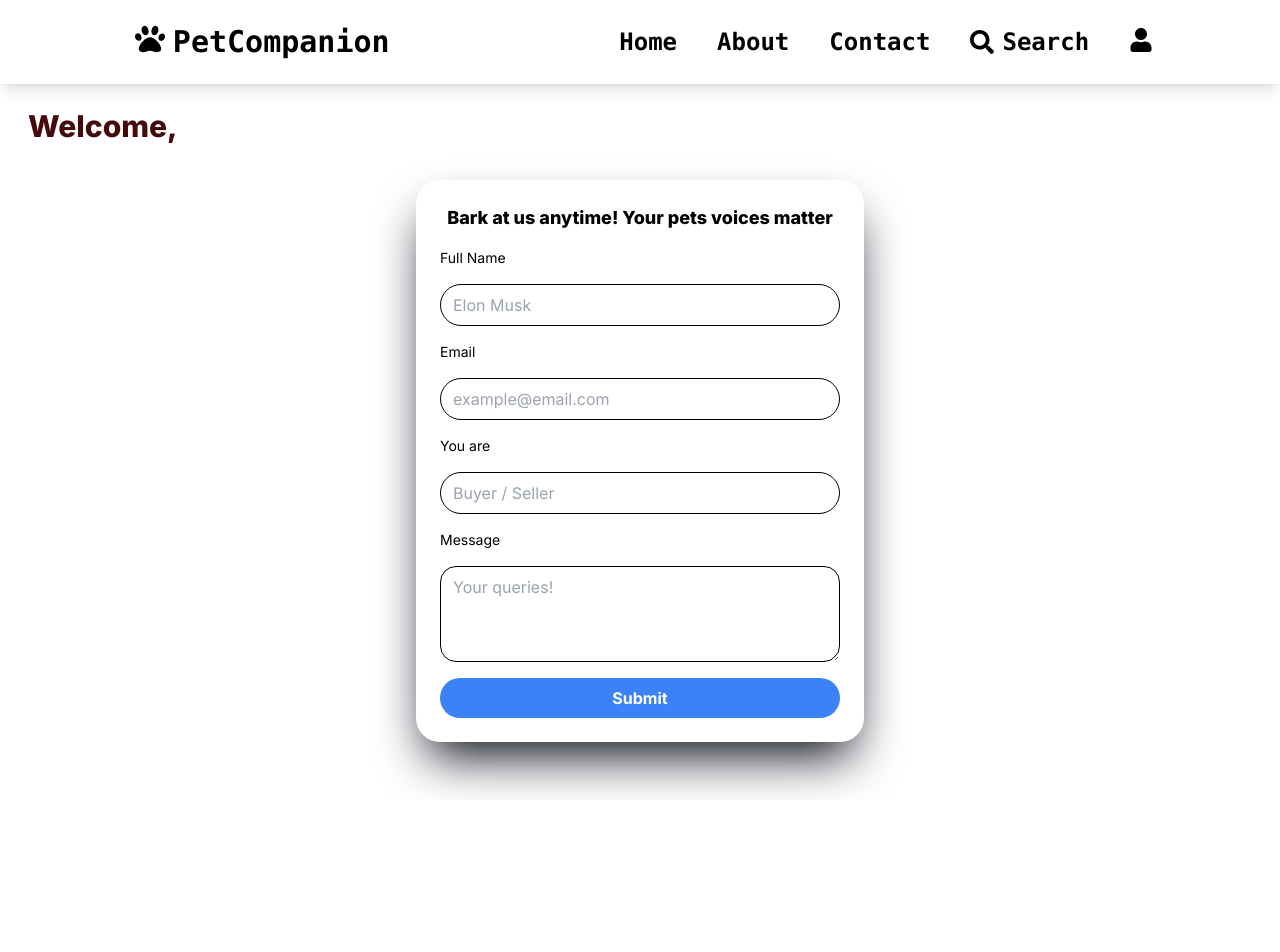
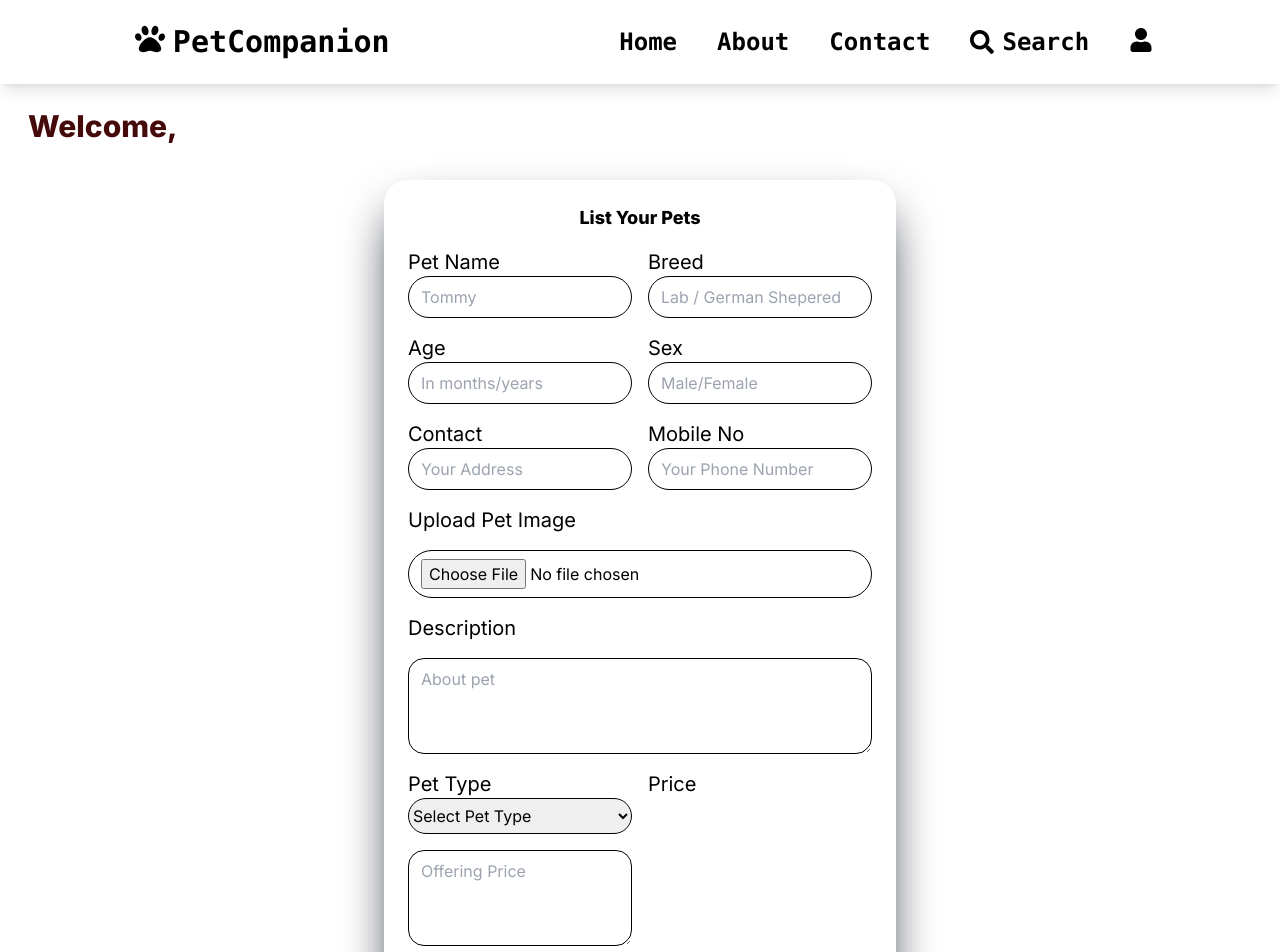
Before and after one commit to SanjayKumar-M/PetCompanion, a Next.js app: page /dashboard/seller in a window 1280 px wide. Shown: the top 952 px of the page. Before the commit the page ends 800 px from the top, so only its background shows below. Built offline with nearby package versions, Linux system fonts and the light colour scheme; no server answers.

Commit message:
fixed db

```diff
--- a/src/app/api/uploadPets/route.js
+++ b/src/app/api/uploadPets/route.js
@@ -4,9 +4,9 @@ import { NextResponse } from "next/server";
 
 export async function POST(request){
 
-    const {name,age,breed,sex,price,petImage,contact} = await request.json();
+    const {name,age,breed,sex,price,petImage,contact,mobile,description} = await request.json();
     await dbConnection();
-    await Pets.create({name,age,breed,sex,price,petImage,contact});
+    await Pets.create({name,age,breed,sex,price,petImage,contact,mobile,description});
     return NextResponse.json({"message":"Pets Details are Listed successfully"},{status:201})
 
 
--- a/src/app/dashboard/seller/page.jsx
+++ b/src/app/dashboard/seller/page.jsx
@@ -1,44 +1,171 @@
 "use client"
-import React from 'react'
-import { useSession } from 'next-auth/react'
+import React from 'react';
+import { useSession } from 'next-auth/react';
 import Navbar from '@/Components/Navbar';
+import axios from 'axios';
+import { useState } from 'react';
+const Page = () => {
+    const { data: session } = useSession();
+    const [formData, setFormData] = useState({
+        name: '',
+        breed: '',
+        age: '',
+        sex: '',
+        contact: '',
+        mobile: '',
+        petImage: null,
+        description: '',
+        petType: '',
+        price:''
+    });
 
-import Link from 'next/link';
-const page = () => {
-    const { data: session } = useSession();
+    const handleFormSubmit = async (event) => {
+
+        event.preventDefault();
+
+    // Check if name is provided
+    if (!formData.name) {
+        console.error('Please provide a name for the pet.');
+        return;  // Stop the submission if name is not provided
+    }
+
+
+        try {
+            const response = await axios.post('http://localhost:3000/api/uploadPets', formData);
+            console.log('Data saved:', response.data);
+        } catch (error) {
+            console.error('Error saving data:', error);
+        }
+    };
 
     return (
-
         <div>
             <Navbar />
-            <h1 className='text-3xl font-extrabold text-red-950 pl-7 pt-6'>Welcome, {session?.user?.name}</h1>
+            <h1 className='text-3xl font-extrabold text-red-950 pl-7 pt-6'>
+                Welcome, {session?.user?.name}
+            </h1>
             <div className='flex flex-col items-center justify-center'>
-                <div className="w-full max-w-md p-6 rounded-3xl shadow-2xl shadow-gray-950 mt-9 ">
-                    <p className="text-center mb-4 font-extrabold text-lg">Bark at us anytime! Your pets voices matter</p>
-                    <form action="" method="post" className="flex flex-col space-y-4 ">
-                        <label className="text-sm" >Full Name</label>
-                        <input type="text" className="border border-black py-2 px-3 rounded-3xl" placeholder='Elon Musk' />
+                <div className='w-full max-w-lg p-6 rounded-3xl shadow-2xl shadow-gray-950 mt-9'>
+                    <p className='text-center mb-4 font-extrabold text-lg'>List Your Pets</p>
+                    <form onSubmit={handleFormSubmit} method='post' className='flex flex-col space-y-4'>
+                        <div className='grid grid-cols-2 gap-4'>
+                            <div>
+                                <label className='text-xl'>Pet Name</label>
+                                <input
+                                    type='text'
+                                    className='border border-black py-2 px-3 rounded-3xl w-full'
+                                    placeholder='Tommy'
+                                    value={formData.name}
+                                    onChange={(e) => setFormData({ ...formData, name: e.target.value })}
+                                />
+                            </div>
+                            <div>
+                                <label className='text-xl'>Breed</label>
+                                <input
+                                    type='text'
+                                    className='border border-black py-2 px-3 rounded-3xl w-full'
+                                    placeholder='Lab / German Shepered'
+                                    value={formData.breed}
+                                    onChange={(e)=>setFormData({...formData,breed:e.target.value})}
+                                />
+                            </div>
+                        </div>
 
-                        <label className="text-sm">Email</label>
-                        <input type="email" className="border border-black py-2 px-3 rounded-3xl" placeholder='example@email.com' />
+                        <div className='grid grid-cols-2 gap-4'>
+                            <div>
+                                <label className='text-xl'>Age</label>
+                                <input
+                                    type='text'
+                                    className='border border-black py-2 px-3 rounded-3xl w-full'
+                                    placeholder='In months/years'
+                                    value={formData.age}
+                                    onChange={(e)=>setFormData({...formData,age:e.target.value})}
+                                />
+                            </div>
+                            <div>
+                                <label className='text-xl'>Sex</label>
+                                <input
+                                    type='text'
+                                    className='border border-black py-2 px-3 rounded-3xl w-full'
+                                    placeholder='Male/Female'
+                                    value={formData.sex}
+                                    onChange={(e)=>setFormData({...formData,sex:e.target.value})}
+                                />
+                            </div>
+                        </div>
 
-                        <label className="text-sm">You are</label>
-                        <input type="text" className="border border-black py-2 px-3 rounded-3xl" placeholder='Buyer / Seller' />
+                        <div className='grid grid-cols-2 gap-4'>
+                            <div>
+                                <label className='text-xl'>Contact</label>
+                                <input
+                                    type='text'
+                                    className='border border-black py-2 px-3 rounded-3xl w-full'
+                                    placeholder='Your Address'
+                                    value={formData.contact}
+                                    onChange={(e)=>setFormData({...formData,contact:e.target.value})}
+                                />
+                            </div>
+                            <div>
+                                <label className='text-xl'>Mobile No</label>
+                                <input
+                                    type='text'
+                                    className='border border-black py-2 px-3 rounded-3xl w-full'
+                                    placeholder='Your Phone Number'
+                                    value={formData.mobile}
+                                    onChange={(e)=>setFormData({...formData,mobile:e.target.value})}
+                                />
+                            </div>
+                        </div>
 
-                        <label className="text-sm">Message</label>
-                        <textarea className="border border-black py-2 px-3 h-24 rounded-2xl" placeholder='Your queries!'></textarea>
+                        <label className='text-xl'>Upload Pet Image</label>
+                        <input
+                            type='file'
+                            className='border border-black py-2 px-3 rounded-3xl w-full'
+                            placeholder='Your Address'
+                            value={formData.petImage}
+                                    onChange={(e)=>setFormData({...formData,petImage:e.target.value})}
+                        />
 
-                        <button className="bg-blue-500 hover:bg-blue-700 text-white font-bold py-2  rounded-full">
-                            Submit
-                        </button>
+                        <label className='text-xl'>Description</label>
+                        <textarea
+                            className='border border-black py-2 px-3 h-24 rounded-2xl w-full'
+                            placeholder='About pet'
+                            value={formData.description}
+                                    onChange={(e)=>setFormData({...formData,description:e.target.value})}
+                        ></textarea>
+
+                        <div className='grid grid-cols-2 gap-4'>
+                            <div>
+                                <label className='text-xl'>Pet Type</label>
+                                <select className='border border-black h-9 rounded-full w-full'
+                                value={formData.petType}
+                                onChange={(e) => setFormData({ ...formData, petType: e.target.value })}>
+                                    <option value='Select Pet Type'>Select Pet Type</option>
+                                    <option value='cat'>Cat</option>
+                                    <option value='dog'>Dog</option>
+                                    <option value='bird'>Bird</option>
+                                </select>
+                            </div>
+                            <label className='text-xl'>Price</label>
+                        <textarea
+                            className='border border-black py-2 px-3 h-24 rounded-2xl w-full'
+                            placeholder='Offering Price'
+                            value={formData.price}
+                                    onChange={(e)=>setFormData({...formData,price:e.target.value})}
+                        ></textarea>
+
+
+                        </div>
+                        <div className='flex flex-col items-center justify-center pr-24 pl-24'>
+                            <button type='submit' className='bg-blue-500 hover:bg-blue-700 text-white font-extrabold text-xl py-2 rounded-full w-full '>
+                                Submit
+                            </button>
+                        </div>
                     </form>
                 </div>
             </div>
+        </div>
+    );
+};
 
-        </div>
-    )
-
-}
-
-
-export default page
+export default Page;
--- a/src/lib/dbconnection.js
+++ b/src/lib/dbconnection.js
@@ -2,7 +2,10 @@ import mongoose from "mongoose";
 
 export const dbConnection = async() =>{
     try{
-        await mongoose.connect(process.env.MONGODB_URI);
+        await mongoose.connect(process.env.MONGODB_URI, {
+            useNewUrlParser: true,
+            useUnifiedTopology: true,
+          });
         console.log("Database connected successfully! ")
 
     }
```
Also changed, not shown: src/models/sellPets.js (+26 -11 lines).
